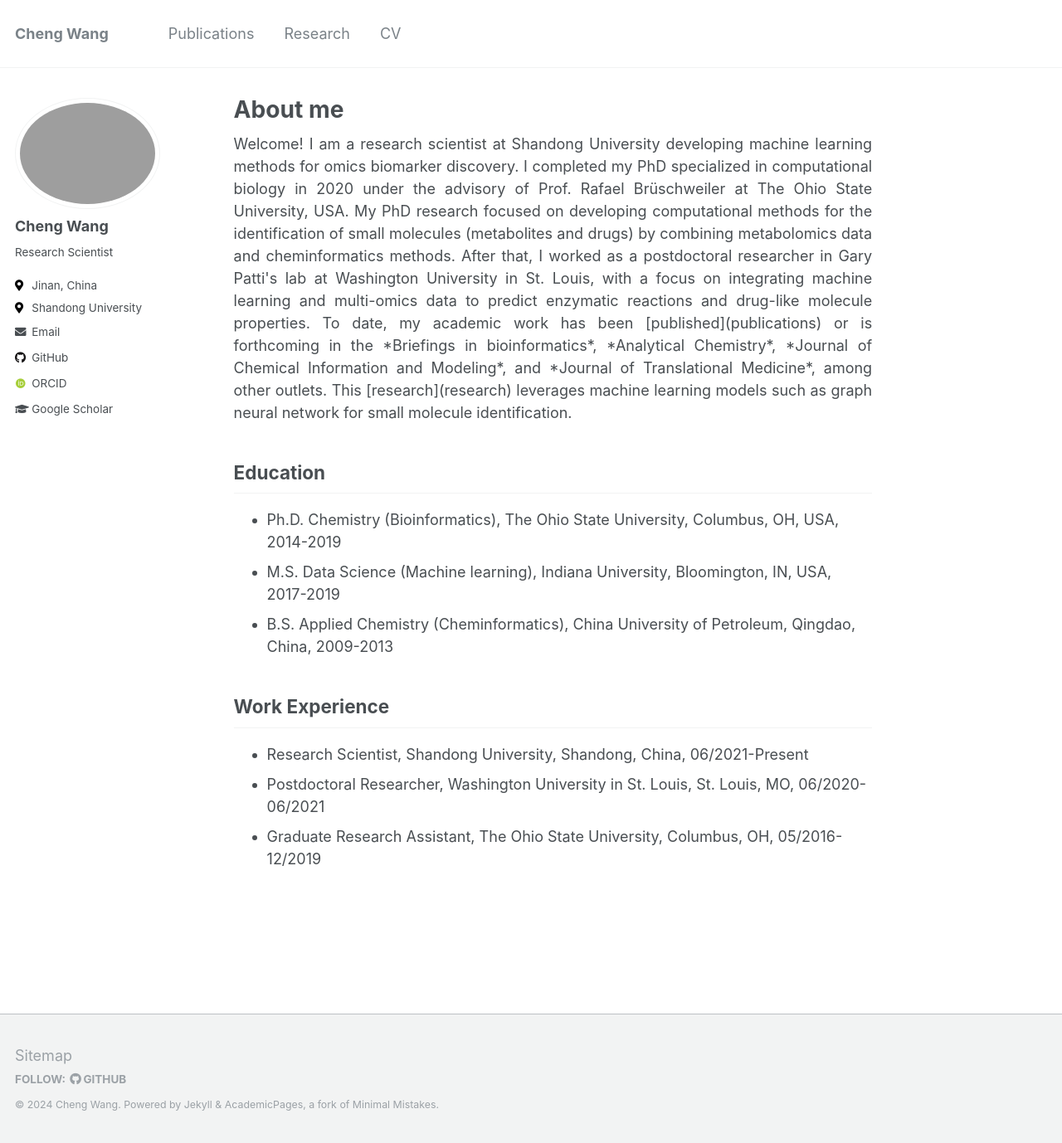
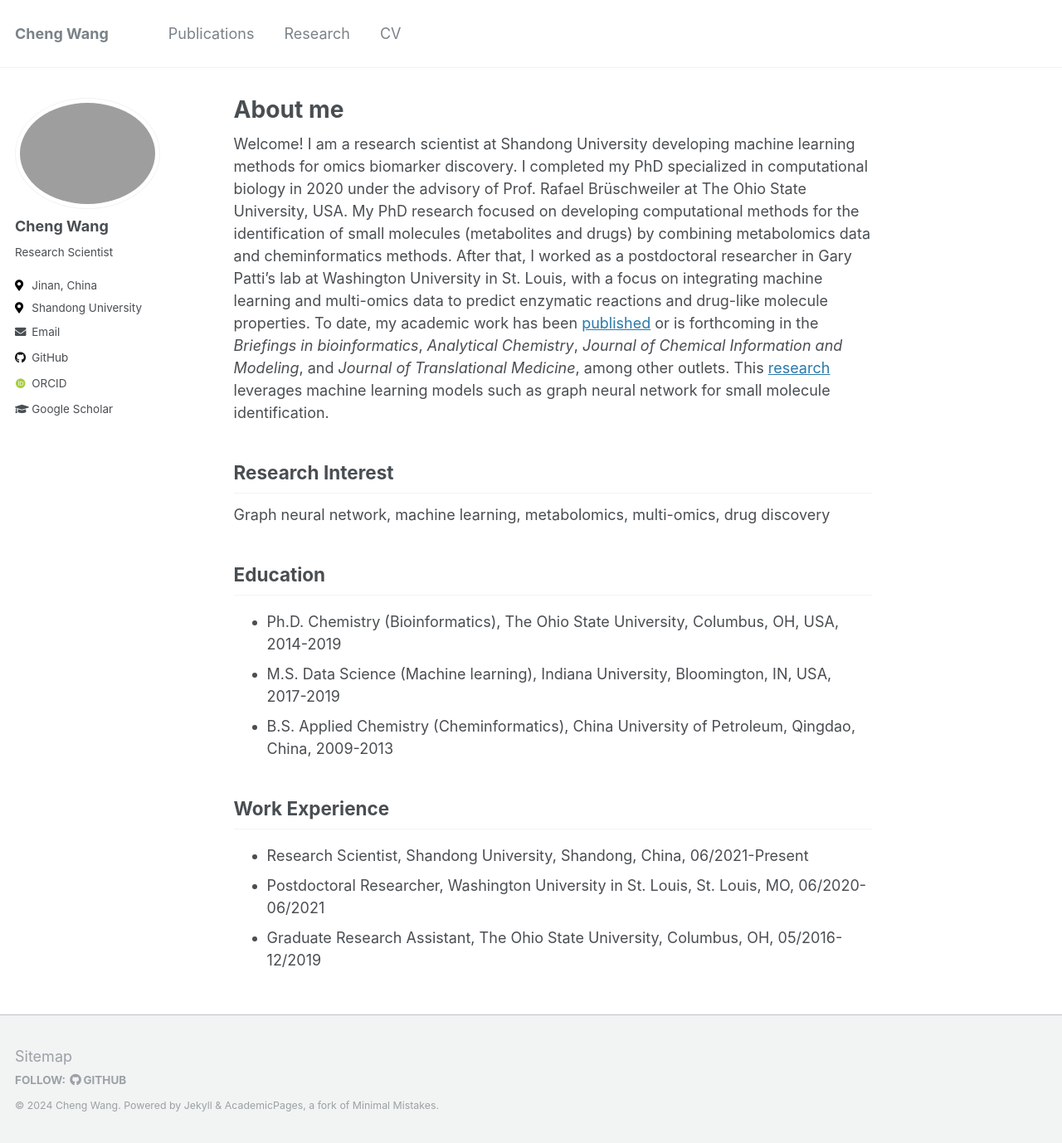
Before and after one commit to chengwangbio/chengwangbio.github.io, a Jekyll site: the page built from _pages/about.md, in a window 1280 px wide and 1378 px high. Shown: the whole window at 83% size. Built offline with Jekyll 4.4.1, drawn with Linux system fonts in a browser that asks for light colours; some web fonts are replaced.

Commit message:
Update about.md

```diff
--- a/_pages/about.md
+++ b/_pages/about.md
@@ -7,9 +7,11 @@ redirect_from:
   - /about/
   - /about.html
 ---
-<div style="text-align: justify;">
+
 Welcome! I am a research scientist at Shandong University developing machine learning methods for omics biomarker discovery. I completed my PhD specialized in computational biology in 2020 under the advisory of Prof. Rafael Brüschweiler at The Ohio State University, USA. My PhD research focused on developing computational methods for the identification of small molecules (metabolites and drugs) by combining metabolomics data and cheminformatics methods. After that, I worked as a postdoctoral researcher in Gary Patti's lab at Washington University in St. Louis, with a focus on integrating machine learning and multi-omics data to predict enzymatic reactions and drug-like molecule properties. To date, my academic work has been [published](publications) or is forthcoming in the *Briefings in bioinformatics*, *Analytical Chemistry*, *Journal of Chemical Information and Modeling*, and *Journal of Translational Medicine*, among other outlets. This [research](research) leverages machine learning models such as graph neural network for small molecule identification.
-</div>
+
+## Research Interest
+Graph neural network, machine learning, metabolomics, multi-omics, drug discovery
 
 ## Education
 
```
